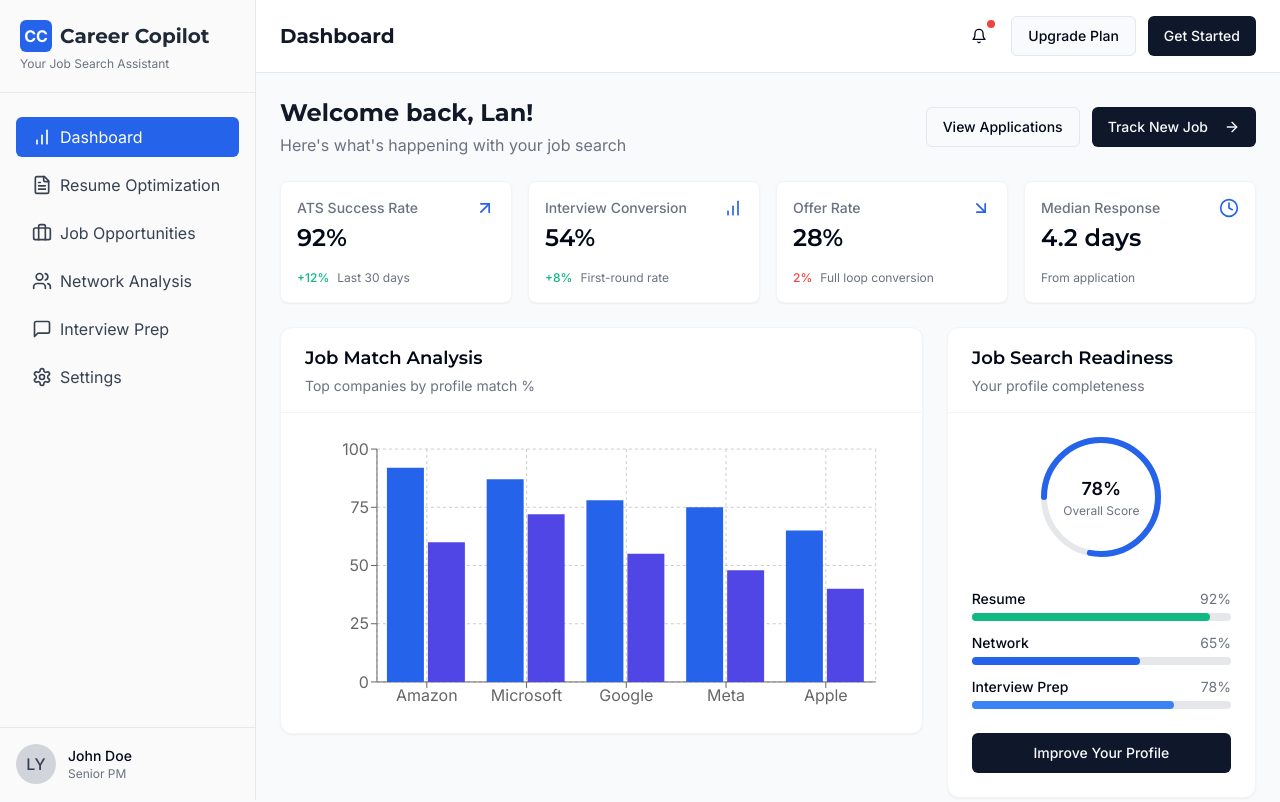
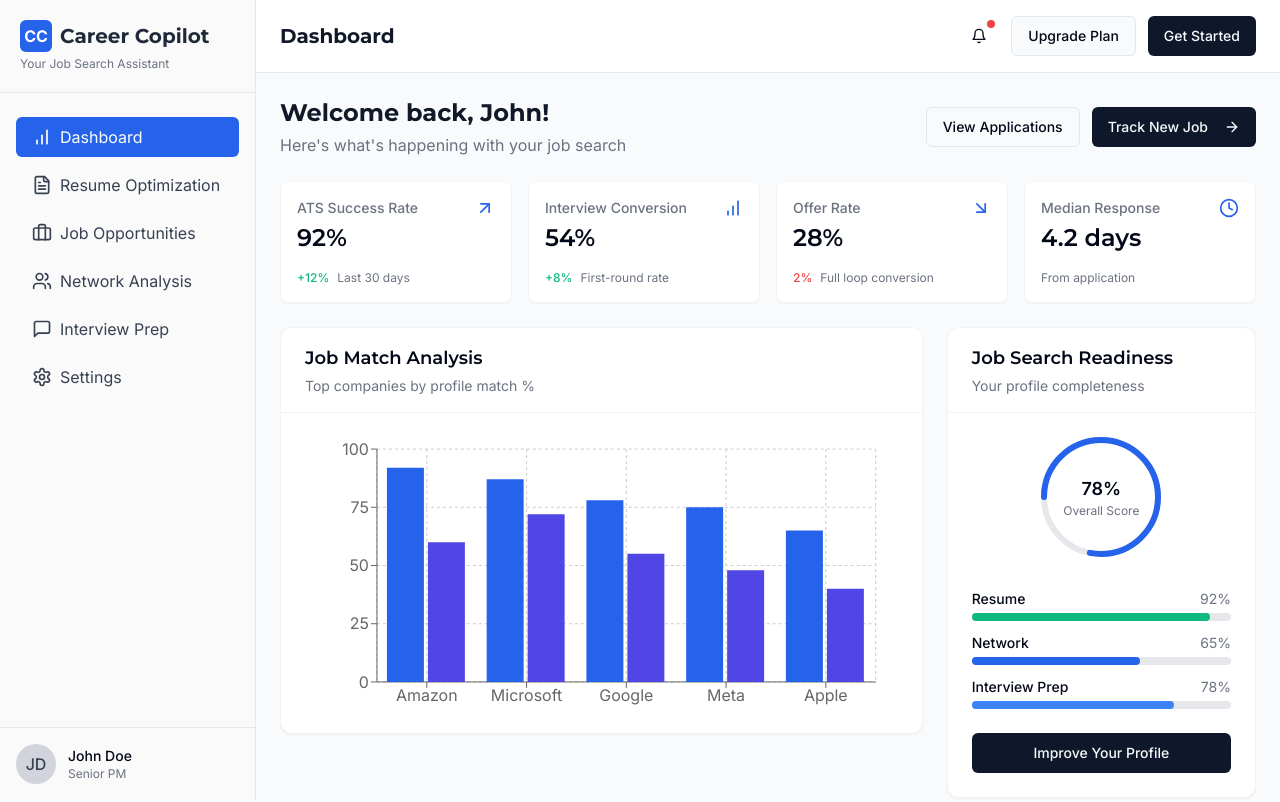
Before and after one commit to Lanyun009/Job-Copilot, a React (Vite) app: page / in a window 1280 px wide. Shown: the top 802 px of the page. Built offline with nearby package versions, Linux system fonts and the light colour scheme.

Commit message:
Refactor dashboard and sidebar

```diff
--- a/src/components/layout/MobileSidebar.tsx
+++ b/src/components/layout/MobileSidebar.tsx
@@ -120,7 +120,7 @@ const MobileSidebar: React.FC<MobileSidebarProps> = ({ isOpen, onClose }) => {
         <div className="p-4 border-t border-gray-200">
           <div className="flex items-center">
             <div className="h-10 w-10 rounded-full bg-gray-300 flex items-center justify-center">
-              <span className="text-gray-700 font-medium">LY</span>
+              <span className="text-gray-700 font-medium">JD</span>
             </div>
             <div className="ml-3">
               <p className="text-sm font-medium">John Doe</p>
--- a/src/components/layout/Sidebar.tsx
+++ b/src/components/layout/Sidebar.tsx
@@ -81,7 +81,7 @@ const Sidebar = () => {
       <div className="p-4 border-t border-gray-200">
         <div className="flex items-center">
           <div className="h-10 w-10 rounded-full bg-gray-300 flex items-center justify-center">
-            <span className="text-gray-700 font-medium">LY</span>
+            <span className="text-gray-700 font-medium">JD</span>
           </div>
           <div className="ml-3">
             <p className="text-sm font-medium">John Doe</p>
--- a/src/pages/Dashboard.tsx
+++ b/src/pages/Dashboard.tsx
@@ -13,7 +13,7 @@ const Dashboard: React.FC = () => {
     <div className="space-y-6">
       <div className="flex flex-col md:flex-row gap-4 md:items-center justify-between">
         <div>
-          <h2 className="text-2xl font-bold text-gray-900">Welcome back, Lan!</h2>
+          <h2 className="text-2xl font-bold text-gray-900">Welcome back, John!</h2>
           <p className="text-gray-500 mt-1">Here's what's happening with your job search</p>
         </div>
 
```
